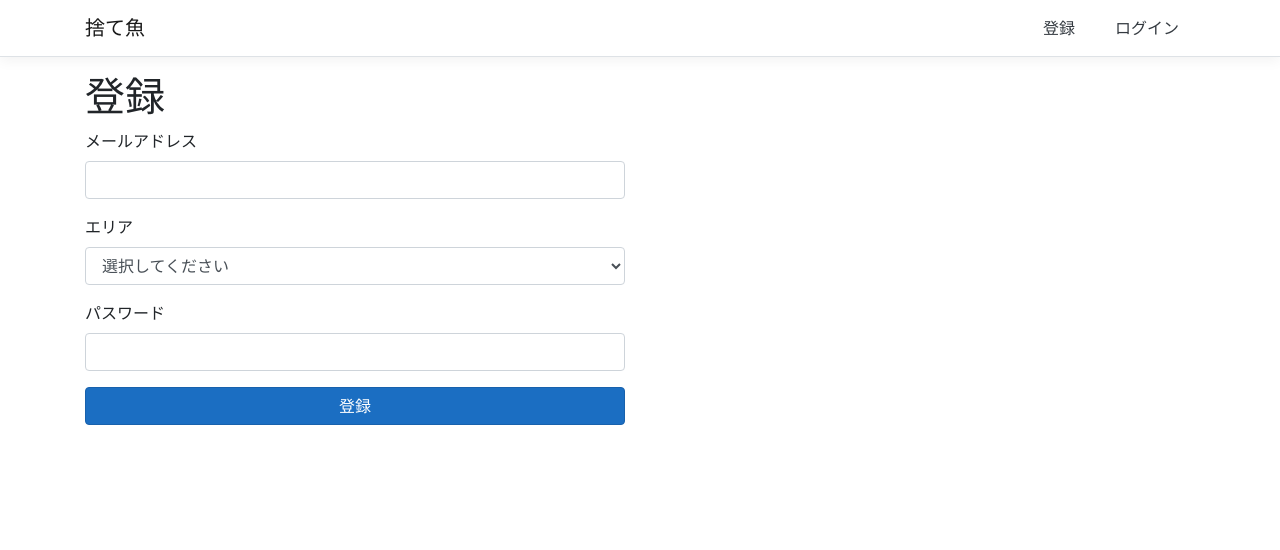
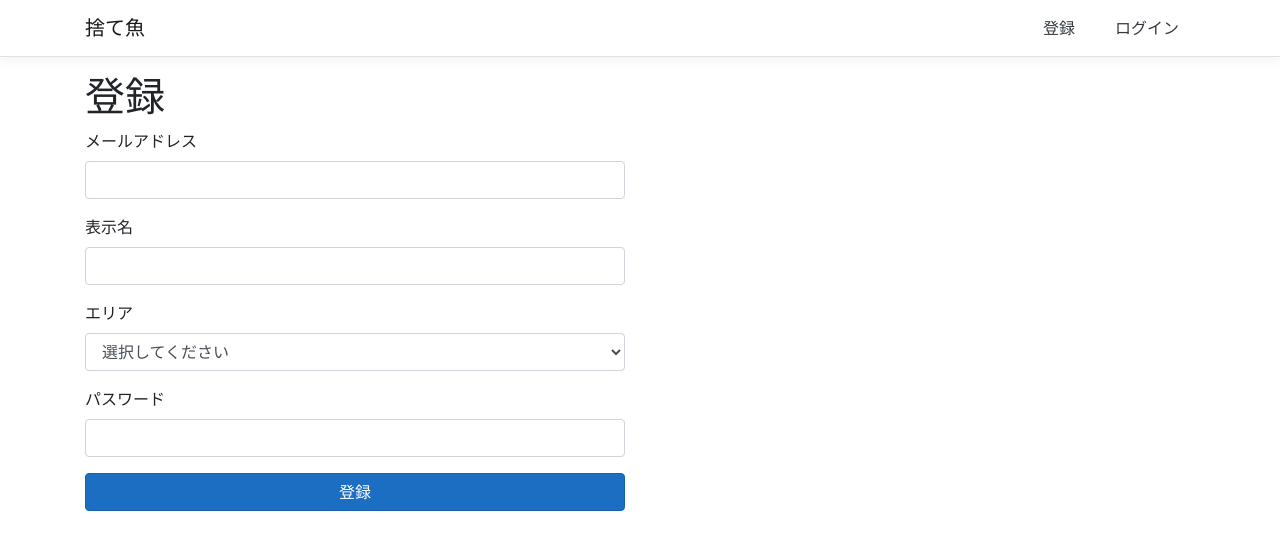
Before and after one commit to chameleonhead/suteuo, a React (Create React App) app in the folder frontend/: page /register in a window 1280 px wide. Shown: the top 550 px of the page. Built offline with nearby package versions, Linux system fonts and the light colour scheme; what normalizr would draw is missing.

Commit message:
依頼内容・エリアを表示

```diff
--- a/frontend/src/components/RegisterForm.tsx
+++ b/frontend/src/components/RegisterForm.tsx
@@ -16,6 +16,7 @@ export const RegisterForm = (props: RegisterFormProps) => {
     const formik = useFormik({
         initialValues: {
             mailAddress: '',
+            name: '',
             area: '',
             password: '',
         },
@@ -24,8 +25,8 @@ export const RegisterForm = (props: RegisterFormProps) => {
             if (!value.mailAddress) {
                 errors.mailAddress = '必須項目です。'
             }
-            if (!value.area) {
-                errors.area = '必須項目です。'
+            if (!value.name) {
+                errors.name = '必須項目です。'
             }
             if (!value.password) {
                 errors.password = '必須項目です。'
@@ -47,6 +48,18 @@ export const RegisterForm = (props: RegisterFormProps) => {
                     invalid={formik.touched.mailAddress && formik.errors.mailAddress ? true : false}
                 />
                 <FormFeedback>{formik.errors.mailAddress}</FormFeedback>
+            </FormGroup>
+            <FormGroup>
+                <Label>表示名</Label>
+                <Input
+                    id="name"
+                    name="name"
+                    type="text"
+                    onChange={formik.handleChange}
+                    value={formik.values.name}
+                    invalid={formik.touched.name && formik.errors.name ? true : false}
+                />
+                <FormFeedback>{formik.errors.name}</FormFeedback>
             </FormGroup>
             <FormGroup>
                 <Label>エリア</Label>
--- a/frontend/src/components/RequestBoardSummary.tsx
+++ b/frontend/src/components/RequestBoardSummary.tsx
@@ -8,7 +8,7 @@ const RequestItem = (props: { request: Request }) => {
     const { request } = props
     return (
         <ListGroupItem tag={Link} to={`/requests/${request.id}`} className="text-dark text-decoration-none">
-            <ListGroupItemHeading>{request.requester.name}<small className="float-right">{request.updatedAt}</small></ListGroupItemHeading>
+            <ListGroupItemHeading>{request.requester.name}<small className="ml-2">{request.area}</small><small className="float-right">{request.updatedAt}</small></ListGroupItemHeading>
             <ListGroupItemText>{request.title}</ListGroupItemText>
         </ListGroupItem>
     )
--- a/frontend/src/models/index.ts
+++ b/frontend/src/models/index.ts
@@ -1,6 +1,7 @@
 export interface User {
     id: string;
     name: string;
+    area: string;
 }
 
 export interface Request {
--- a/frontend/src/pages/RequestDetails.tsx
+++ b/frontend/src/pages/RequestDetails.tsx
@@ -11,6 +11,10 @@ export const RequestDetails = (props: RequestDetailsProps) => {
             <div>
                 <h1>{request.title}</h1>
                 <div>依頼者: <Link to={`/users/${request.requester.id}`}>{request.requester.name}</Link></div>
+                <h5 className="mt-3">依頼内容</h5>
+                <div>
+                    {request.detailedText}
+                </div>
             </div>
         );
     }
```
